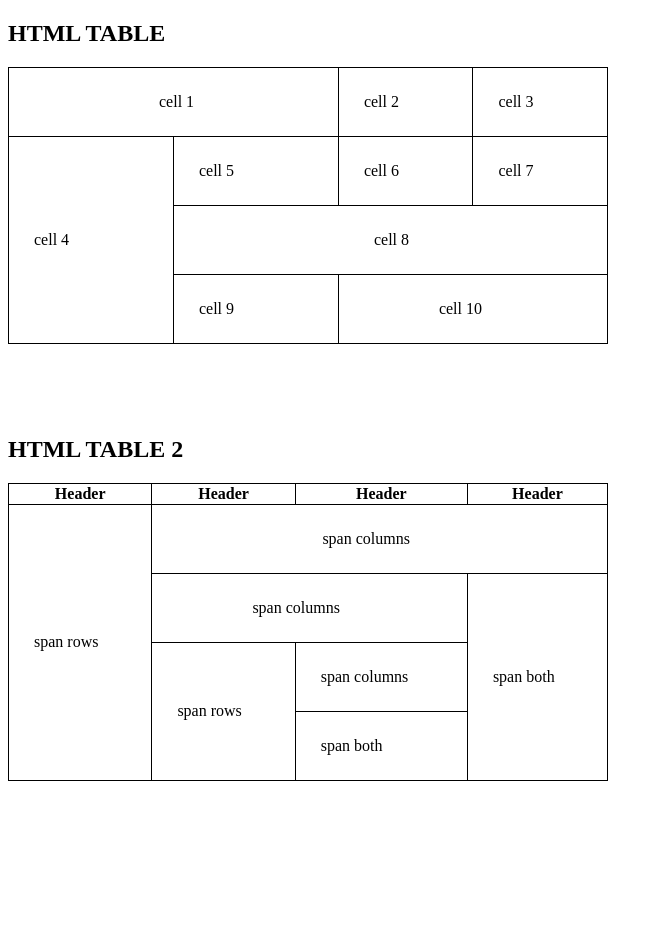
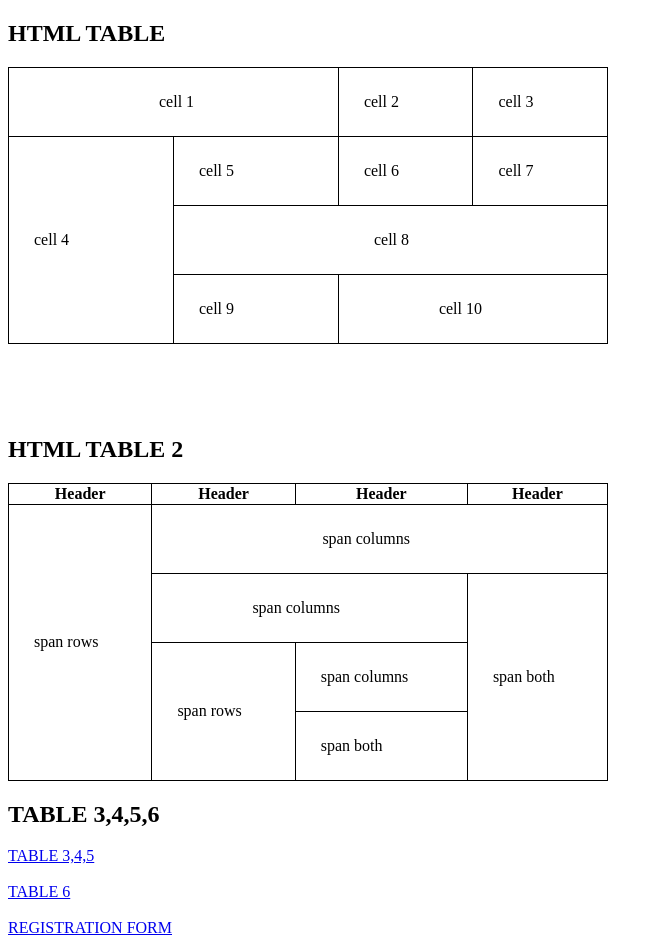
Before and after one commit to Adebest4848/Table_practice, a plain HTML site: page index.html in a window 1280 px wide. Shown: the whole page, without its empty margins (0-663 px from the left). Before the commit the page ends 800 px from the top, so only its background shows below. Drawn offline with Linux system fonts and the light colour scheme.

Commit message:
Version4

```diff
--- a/index.html
+++ b/index.html
@@ -74,3 +74,9 @@
         </tr>
     </tbody>
 </table>
+
+<h2>TABLE 3,4,5,6</h2>
+<a href="./Table3/index.html">TABLE 3,4,5</a> <br> <br>
+<a href="./Table5/index.html">TABLE 6</a> <br> <br>
+<a href="/Form/index.html">REGISTRATION FORM</a>
+</html>
```
